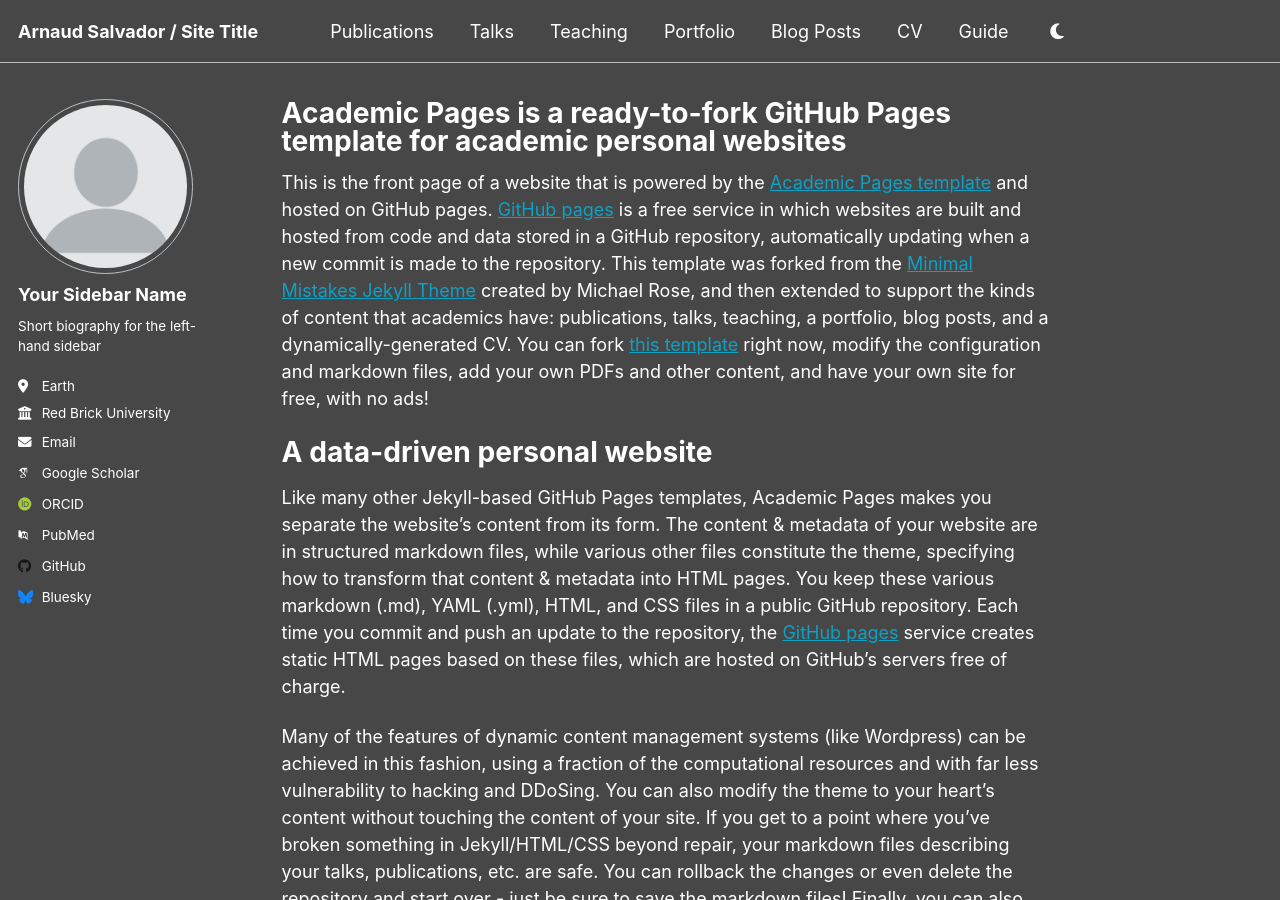
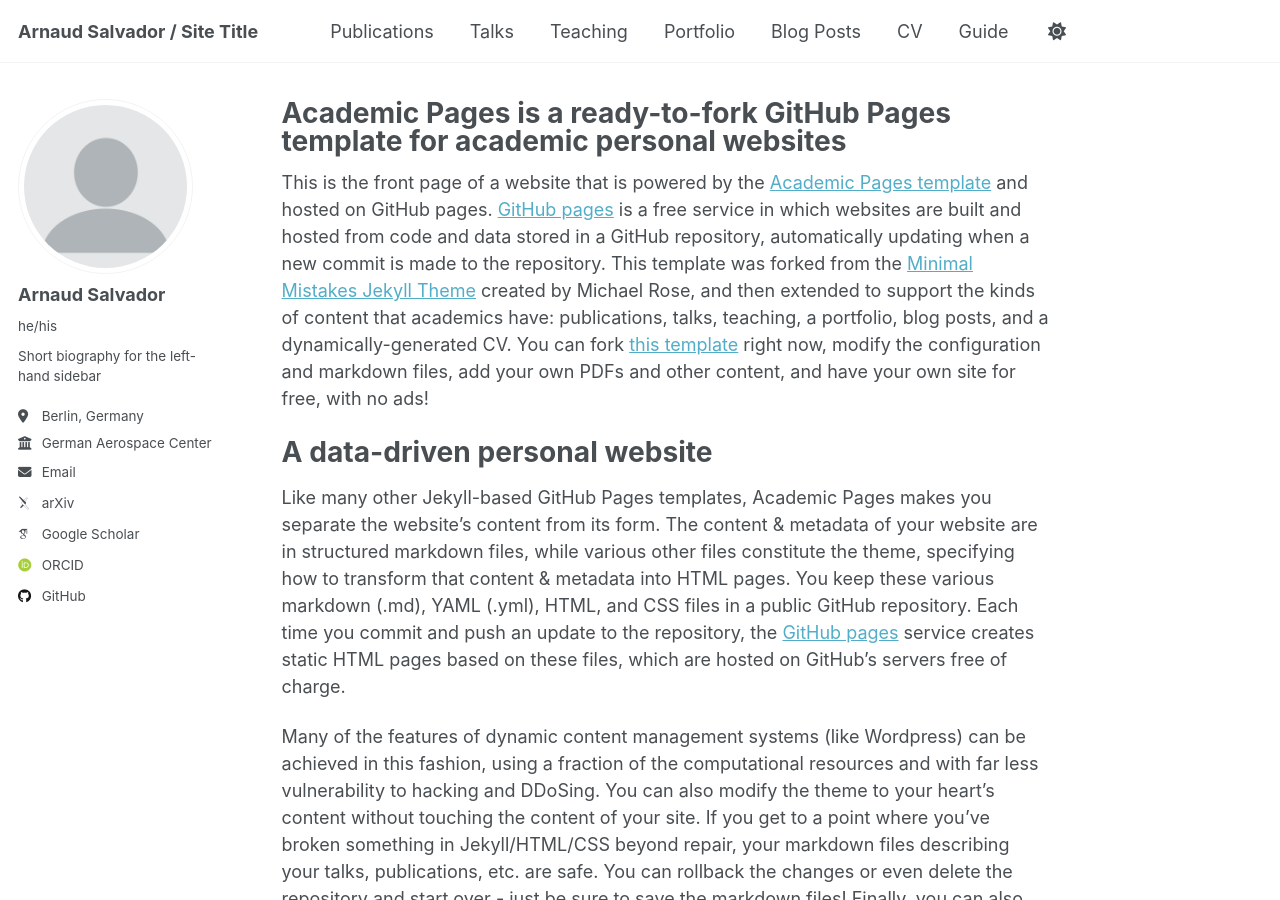
Before and after one commit to arnaudsalvador/arnaudsalvador.github.io, a Jekyll site: the page built from _pages/about.md, in a window 1280 px wide and 900 px high. Built offline with Jekyll 4.4.1, drawn with Linux system fonts in a browser that asks for light colours; some web fonts are replaced.

Commit message:
Update _config.yml

```diff
--- a/_config.yml
+++ b/_config.yml
@@ -8,7 +8,7 @@
 
 # Basic Site Settings
 locale                   : "en-US"
-site_theme               : "dark" # "dark", "light", "auto"
+site_theme               : "default"
 title                    : "Arnaud Salvador / Site Title"
 title_separator          : "-"
 name                     : &name "Arnaud Salvador"
@@ -23,22 +23,22 @@
 author:
   # Biographic information
   avatar           : "profile.png"
-  name             : "Your Sidebar Name"
-  pronouns         : # example: "she/her"
+  name             : "Arnaud Salvador"
+  pronouns         : "he/his"
   bio              : "Short biography for the left-hand sidebar"
-  location         : "Earth"
-  employer         : "Red Brick University"
+  location         : "Berlin, Germany"
+  employer         : "German Aerospace Center (DLR)"
   uri              : # URL
-  email            : "none@example.org"
+  email            : "arnaud.salvador@dlr.de"
 
   # Academic websites
   academia         : # URL
-  arxiv            : # URL - Update with the correct link to your profile
+  arxiv            : "http://arxiv.org/a/salvador_a_1"
   googlescholar    : "https://scholar.google.com/citations?user=PS_CX0AAAAAJ"
   impactstory      : # URL
-  orcid            : "http://orcid.org/yourorcidurl"
+  orcid            : "https://orcid.org/0000-0001-8106-6164"
   semantic         : # URL
-  pubmed           : "https://www.ncbi.nlm.nih.gov/pubmed/?term=john+snow"
+  pubmed           : # "https://www.ncbi.nlm.nih.gov/pubmed/?term=john+snow"
   researchgate     : # URL
   scopus           : # URL
 
@@ -46,12 +46,12 @@
   bitbucket        : # Username - Update with your username on the site
   codepen          : # Username
   dribbble         : # Username
-  github           : "academicpages"
+  github           : "arnaudsalvador"
   kaggle           : # Username
   stackoverflow    : # User number or user number and name (i.e., use "1" or "1/jeff-atwood")
 
   # Social media
-  bluesky          : "bsky.app" # Replace this with you Bluesky username
+  bluesky          : #"bsky.app" # Replace this with you Bluesky username
   facebook         : # Username
   flickr           : # Username
   foursquare       : # Username
```
